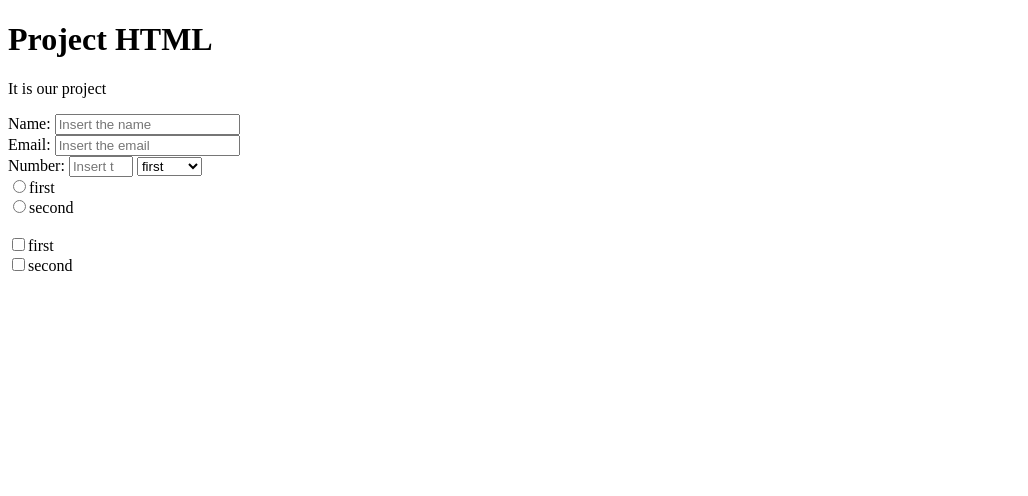
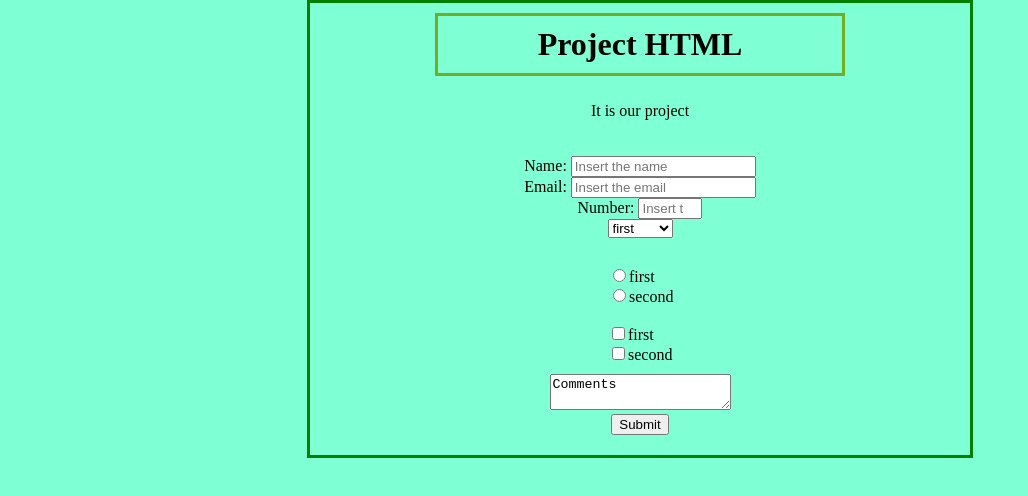
Before and after one commit to LOctavio/FrancoAndLuis, a plain HTML site: page index.html in a window 1280 px wide. Shown: the whole page, without its empty margins (0-1028 px from the left). Drawn offline with Linux system fonts and the light colour scheme.

Commit message:
project completed

```diff
--- a/css/style.css
+++ b/css/style.css
@@ -0,0 +1,38 @@
+body {
+    /*
+    background-color: aqua;
+    text-align: center;
+    margin: 60%;
+    width: 60%
+    align-content: center;
+    */
+    background-color: aquamarine;
+    margin: auto;
+    width: 50%;
+    border: 3px solid green;
+    padding: 10px;
+}
+h1 {
+    margin: auto;
+    width: 60%;
+    border: 3px solid #73AD21;
+    padding: 10px;
+    text-align: center;
+  }
+
+div{
+
+    width: 100px;
+}
+
+.center{
+    margin: auto;
+    width: 50%;
+    padding: 10px;
+    text-align: center;
+
+}
+
+.options{
+    padding-left: 45%;
+}
--- a/index.html
+++ b/index.html
@@ -7,31 +7,53 @@
   </head>
 
   <body>
+    <main>
       <script src="https://cdn.freecodecamp.org/testable-projects-fcc/v1/bundle.js"></script>
       <h1 id="title">Project HTML</h1>
+      <section class="center">
         <p id="description">It is our project</p>
+      </section>
+
       <form id="survey-form">
+        <section class="center">
           <label id="name-label">Name:</label>
-      <input id="name" type="text" placeholder="Insert the name" required/>
-      <br>
+          <input id="name" type="text" placeholder="Insert the name" required>
+          </br>
           <label id="email-label">Email:</label>
-      <input id="email"  type="email" placeholder="Insert the email" pattern="/^[a-zA-Z0-9.!#$%&'*+/=?^_`{|}~-]+@[a-zA-Z0-9-]+(?:\.[a-zA-Z0-9-]+)*$/" required/>
-      <br>
+          <input id="email"  type="email" placeholder="Insert the email" pattern="/^[a-zA-Z0-9.!#$%&'*+/=?^_`{|}~-]+@[a-zA-Z0-9-]+(?:\.[a-zA-Z0-9-]+)*$/" required>
+          </br>
           <label id="number-label">Number:</label>
-      <input id="number" min="0" max="100" type="number" placeholder="Insert the number" required/>
+          <input id="number" min="0" max="100" type="number" placeholder="Insert the number" required>
+          </br>
           <select id="dropdown">
             <option>first</option>
             <option>second</option>
           </select>
+        </section>
+
+        </br>
+        <section class="options">
+          <input type="radio" name="name" value="first" >first<br>
+          <input type="radio" name="name" value="second" >second<br>
+
+
         <br>
-      <input type="radio" name="name" value="first">first<br>
-      <input type="radio" name="name" value="second">second<br>
-      <br>
+
           <input type="checkbox" name="check" value="first">first<br>
           <input type="checkbox" name="check" value="second">second<br>
+        </section>
+
+        <section class="center">
+          <textarea>Comments</textarea>
+          <br>
+
+          <input type= "submit" id="submit">
+        </section>
 
 
       </form>
+    </main>
+
     <!--
 
     Hello Camper!
```
Lines whose indentation alone changed are shown as unchanged.
